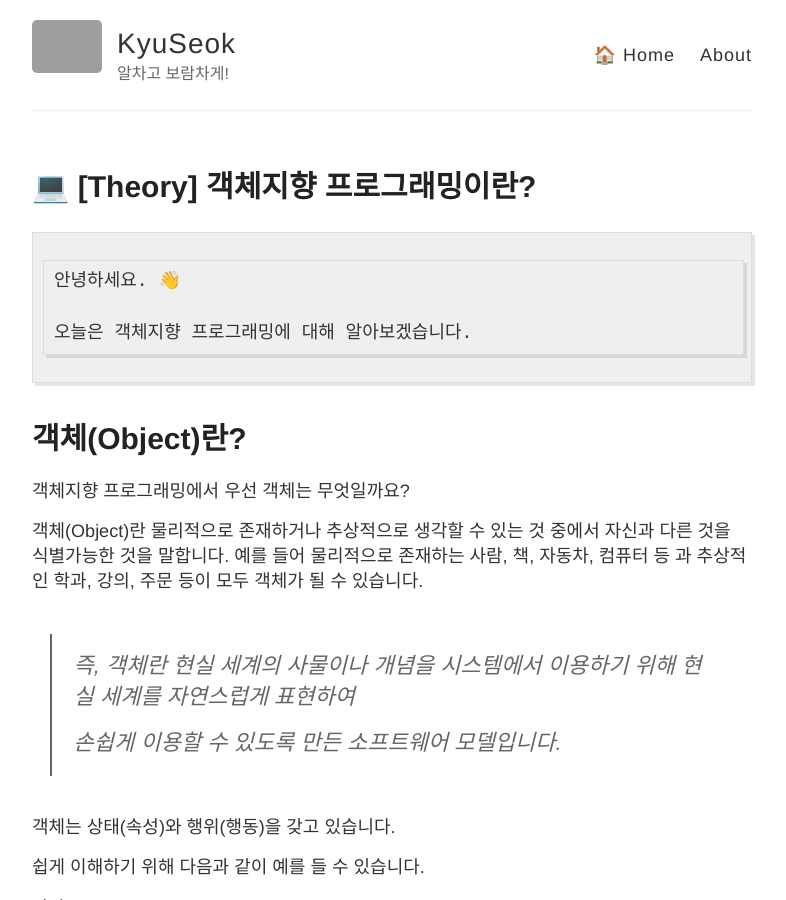
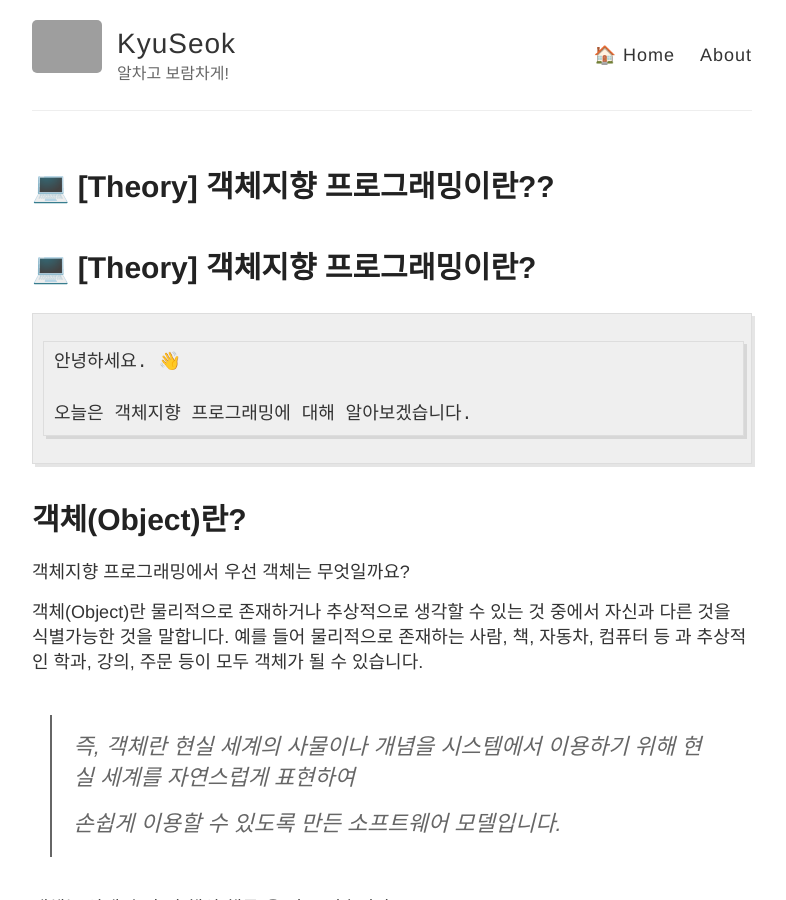
Before and after one commit to mks502/mks502.github.io, a Jekyll site: the page built from _posts/2021-6-1-theory-oop.md, in a window 1280 px wide and 900 px high. Shown: the whole window, without its empty margins (248-1034 px from the left). Built offline with Jekyll 4.4.1, drawn with Linux system fonts in a browser that asks for light colours; our own code applies the rules of GitHub Pages for plain Markdown files; grey boxes are pictures that could not be loaded.

Commit message:
Update theory oop

```diff
--- a/_posts/2021-5-30-theory-oop.md
+++ b/_posts/2021-6-1-theory-oop.md
@@ -1,6 +1,6 @@
 ---
 layout: post
-title: "💻 [Theory] 객체지향 프로그래밍이란??
+title: "💻 [Theory] 객체지향 프로그래밍이란??"
 category : Theory
 tags: [theory, oop]
 ---
```
